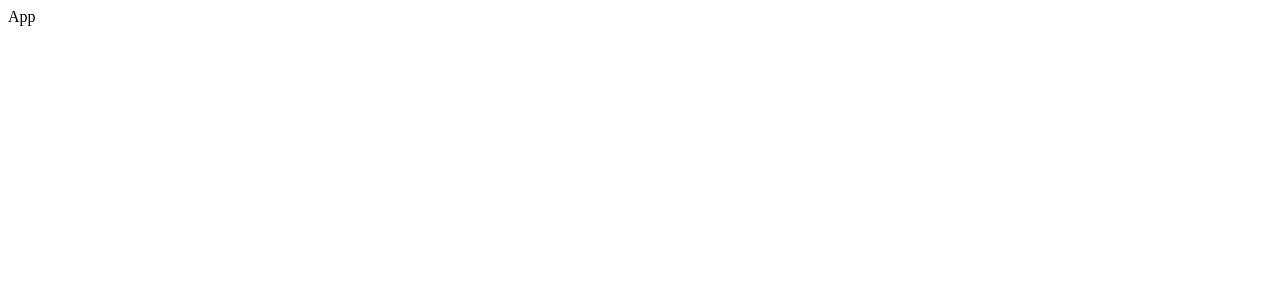
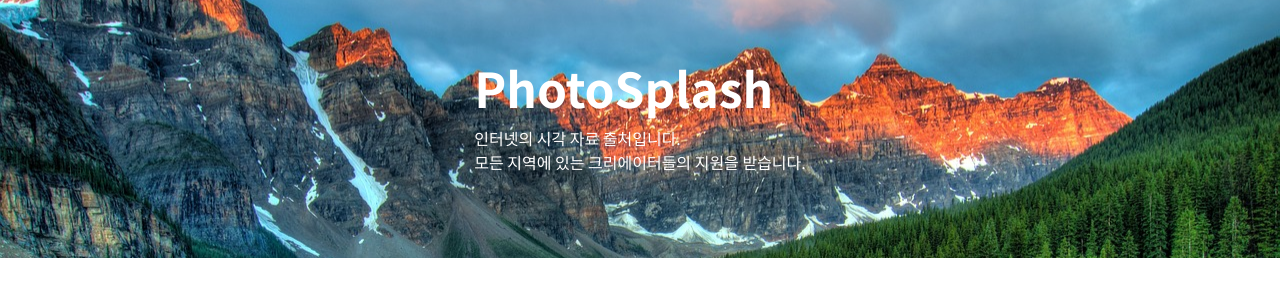
Before and after one commit to xogus3492/image-search, a React (Vite) app: page / in a window 1280 px wide. Shown: the top 300 px of the page. Built offline with nearby package versions, Linux system fonts and the light colour scheme.

Commit message:
feat: IntroBox 컴포넌트 구현

```diff
--- a/src/App.tsx
+++ b/src/App.tsx
@@ -1,10 +1,22 @@
 import React from 'react'
 import { BrowserRouter, Routes, Route } from 'react-router-dom'
+import MainPage from '@/pages/index/index' // 페이지 컴포넌트
 
 function App() {
   return (
-    <div>App</div>
+    <BrowserRouter>
+      <Routes>
+        <Route index path="/" element={<MainPage />}></Route>
+      </Routes>
+    </BrowserRouter>
   )
 }
 
+/**
+ * <Route>
+ * index 속성 : 가장 기본이 되는 페이지
+ * path 속성 : 경로
+ * element 속성 : 컴포넌트 지정
+ */
+
 export default App
--- /dev/null
+++ b/src/assets/styles/color.scss
@@ -0,0 +1,157 @@
+// COLOR WHITE
+$color-white-000: #ffffff;
+$color-white-100: #ececec;
+$color-white-200: #f2f4f6;
+$color-white-300: #d9d9d9;
+$color-white-400: #a8a8a8;
+$color-white-500: #9c9c9b;
+$color-white-600: #777777;
+$color-white-700: #667085;
+
+// COLOR GRAY
+$color-gray-000: #fcfcfd;
+$color-gray-050: #f9fafb;
+$color-gray-100: #f2f4f7;
+$color-gray-200: #e4e7ec;
+$color-gray-300: #d0d5dd;
+$color-gray-400: #98a2b3;
+$color-gray-500: #667085;
+$color-gray-600: #475467;
+$color-gray-700: #344054;
+$color-gray-800: #1d2939;
+$color-gray-900: #101828;
+
+// COLOR ERROR
+$color-error-000: #fffbfa;
+$color-error-050: #fef3f2;
+$color-error-100: #fee4e2;
+$color-error-200: #fecdca;
+$color-error-300: #fda29b;
+$color-error-400: #f97066;
+$color-error-500: #f04438;
+$color-error-600: #d92d20;
+$color-error-700: #b4231b;
+$color-error-800: #912018;
+$color-error-900: #7a271a;
+
+// COLOR WARNING
+$color-warning-000: #fffcf5;
+$color-warning-050: #fffaeb;
+$color-warning-100: #fef0c7;
+$color-warning-200: #fedf89;
+$color-warning-300: #fec84b;
+$color-warning-400: #fdb022;
+$color-warning-500: #f79009;
+$color-warning-600: #dc6803;
+$color-warning-700: #b54708;
+$color-warning-800: #93380d;
+$color-warning-900: #7a2e0e;
+
+// COLOR SUCCESS
+$color-success-000: #f6fef9;
+$color-success-050: #ecfdf3;
+$color-success-100: #d1fadf;
+$color-success-200: #a6f4c5;
+$color-success-300: #6ce9a6;
+$color-success-400: #32d583;
+$color-success-500: #12b76a;
+$color-success-600: #039855;
+$color-success-700: #027a48;
+$color-success-800: #05603a;
+$color-success-900: #054f31;
+
+// COLOR PINK
+$color-pink-000: #fef5fb;
+$color-pink-050: #fdf2fa;
+$color-pink-100: #fce7f6;
+$color-pink-200: #fcceee;
+$color-pink-300: #faa7e0;
+$color-pink-400: #f670c7;
+$color-pink-500: #ee46bc;
+$color-pink-600: #dd2590;
+$color-pink-700: #c11574;
+$color-pink-800: #9e165f;
+$color-pink-900: #851651;
+
+// COLOR ROSE
+$color-rose-000: #fff5f6;
+$color-rose-050: #fff1f3;
+$color-rose-100: #ffe4e8;
+$color-rose-200: #fecdd6;
+$color-rose-300: #fea3b4;
+$color-rose-400: #fd6f8e;
+$color-rose-500: #f63d68;
+$color-rose-600: #e31b54;
+$color-rose-700: #c01048;
+$color-rose-800: #a11043;
+$color-rose-900: #89123e;
+
+// COLOR ORANGE
+$color-orange-000: #fffaf5;
+$color-orange-050: #fff6ed;
+$color-orange-100: #ffead5;
+$color-orange-200: #fddcab;
+$color-orange-300: #feb273;
+$color-orange-400: #fd853a;
+$color-orange-500: #fb6514;
+$color-orange-600: #ec4a0a;
+$color-orange-700: #c4320a;
+$color-orange-800: #9c2a10;
+$color-orange-900: #7e2410;
+
+// COLOR BLUE LIGHT
+$color-lightBlue-000: #f5fbff;
+$color-lightBlue-050: #f0f9ff;
+$color-lightBlue-100: #e0f2fe;
+$color-lightBlue-200: #b9e6fe;
+$color-lightBlue-300: #7cd4fd;
+$color-lightBlue-400: #36bffa;
+$color-lightBlue-500: #0ba5ec;
+$color-lightBlue-600: #0086c9;
+$color-lightBlue-700: #026aa2;
+$color-lightBlue-800: #065986;
+$color-lightBlue-900: #0b4a6f;
+
+// COLOR BLUE
+$color-blue-000: #f5faff;
+$color-blue-050: #eff8ff;
+$color-blue-100: #d1e9ff;
+$color-blue-200: #b2ddff;
+$color-blue-300: #84caff;
+$color-blue-400: #53b1fd;
+$color-blue-500: #2e90fa;
+$color-blue-600: #1570ef;
+$color-blue-700: #175cd3;
+$color-blue-800: #1849a9;
+$color-blue-900: #194185;
+
+// COLOR INDIGO
+$color-indigo-000: #f5f8ff;
+$color-indigo-050: #eef4ff;
+$color-indigo-100: #e0eaff;
+$color-indigo-200: #c7d7fe;
+$color-indigo-300: #a4bcfd;
+$color-indigo-400: #8098f9;
+$color-indigo-500: #6172f3;
+$color-indigo-600: #444ce7;
+$color-indigo-700: #3538cd;
+$color-indigo-800: #2d31a6;
+$color-indigo-900: #2d3282;
+
+// COLOR PUPPLE
+$color-pupple-000: #fafaff;
+$color-pupple-050: #f4f3ff;
+$color-pupple-100: #ebe9fe;
+$color-pupple-200: #d9d6fe;
+$color-pupple-300: #bd84fe;
+$color-pupple-350: #aaa0ff;
+$color-pupple-400: #9b8afb;
+$color-pupple-500: #7a5af8;
+$color-pupple-600: #6938ef;
+$color-pupple-700: #5925dc;
+$color-pupple-750: #6157b8;
+$color-pupple-800: #4a1fb8;
+$color-pupple-900: #3e1c96;
+
+// COLOR BLACK
+$color-black-900: #000000;
--- /dev/null
+++ b/src/assets/styles/font.scss
@@ -0,0 +1,5 @@
+// font-family: 'Noto Sans KR', sans-serif;
+@import url('https://fonts.googleapis.com/css2?family=Noto+Sans+KR:wght@100;200;300;400;500;600;700;800;900&display=swap');
+
+// font-family: 'Public Sans', sans-serif;
+@import url('https://fonts.googleapis.com/css2?family=Public+Sans:wght@100;200;300;400;500;600;700;800;900&display=swap');
--- a/src/assets/styles/main.scss
+++ b/src/assets/styles/main.scss
@@ -0,0 +1,12 @@
+@forward './color';
+@forward './font';
+
+* {
+    padding: 0;
+    margin: 0;
+
+    box-sizing: border-box;
+
+    font-family: 'Noto Sans KR', sans-serif;
+    font-weight: 400;
+}
--- /dev/null
+++ b/src/pages/index/index.tsx
@@ -0,0 +1,26 @@
+import styles from './styles/index.module.scss'
+
+function index() {
+    return (
+        <div className={styles.page}>
+            {/* 공통 헤더 UI 부분 */}
+            {/* 공통 네비게이션 UI 부분 */}
+            <div className={styles.page__contents}>
+                <div className={styles.page__contents__introBox}>
+                    <div className={styles.wrapper}>
+                        <span className={styles.wrapper__title}>PhotoSplash</span>
+                        <span className={styles.wrapper__desc}>
+                            인터넷의 시각 자료 출처입니다.<br/>
+                            모든 지역에 있는 크리에이터들의 지원을 받습니다.
+                        </span>
+                        {/* 검색창 UI 부분 */}
+                    </div>
+                </div>
+                <div className={styles.page__contents__imageBox}></div>
+            </div>
+            {/* 공통 풋터 UI 부분 */}
+        </div>
+    )
+}
+
+export default index
--- /dev/null
+++ b/src/pages/index/styles/index.module.scss
@@ -0,0 +1,68 @@
+$HEADER-HEIGHT: 56px;
+$FOOTER-HEIGHT: 50px;
+$NAVIGATION-HEIGHT: 50px;
+
+.page {
+    display: flex;
+    flex-direction: column;
+    align-items: center;
+    justify-content: flex-start;
+
+    width: 100%;
+    height: 100vh;
+
+    &__contents {
+        display: flex;
+        flex-direction: column;
+        align-items: center;
+        justify-content: flex-start;
+
+        width: 100%;
+        height: calc(100% - $HEADER-HEIGHT - $NAVIGATION-HEIGHT - $FOOTER-HEIGHT);
+
+        &__introBox {
+            display: flex;
+            align-items: center;
+            justify-content: center;
+
+            width: 100%;
+            height: 40%;
+
+            background-image: url('/src/assets/images/image-intro.jpg');
+            background-size: cover;
+            background-position: 100% 15%;
+
+            .wrapper {
+                display: flex;
+                flex-direction: column;
+
+                &__title {
+                    margin-bottom: 4px;
+
+                    color: common.$color-white-000;
+                    font-size: 3rem;
+                    font-weight: 700;
+                }
+                &__desc {
+                    color: common.$color-white-000;
+                    margin-bottom: 32px;
+                }
+            }
+        }
+        &__imageBox {
+            display: flex;
+            align-items: center;
+            justify-content: center;
+
+            width: 100%;
+            height: 60%;
+            flex-wrap: wrap;
+
+            padding: 16px 60px;
+
+            gap: 16px;
+
+            overflow-y: scroll;
+        }
+    }
+}
--- a/vite.config.ts
+++ b/vite.config.ts
@@ -20,7 +20,7 @@
   css: {
     preprocessorOptions: {
       scss: {
-        additionalData: '@import ./src/assets/style/main.scss',
+        additionalData: `@use "@/assets/styles/main.scss" as common;`,
       }
     }
   }
```
Also changed, not shown: src/assets/images/image-intro.jpg (added).
